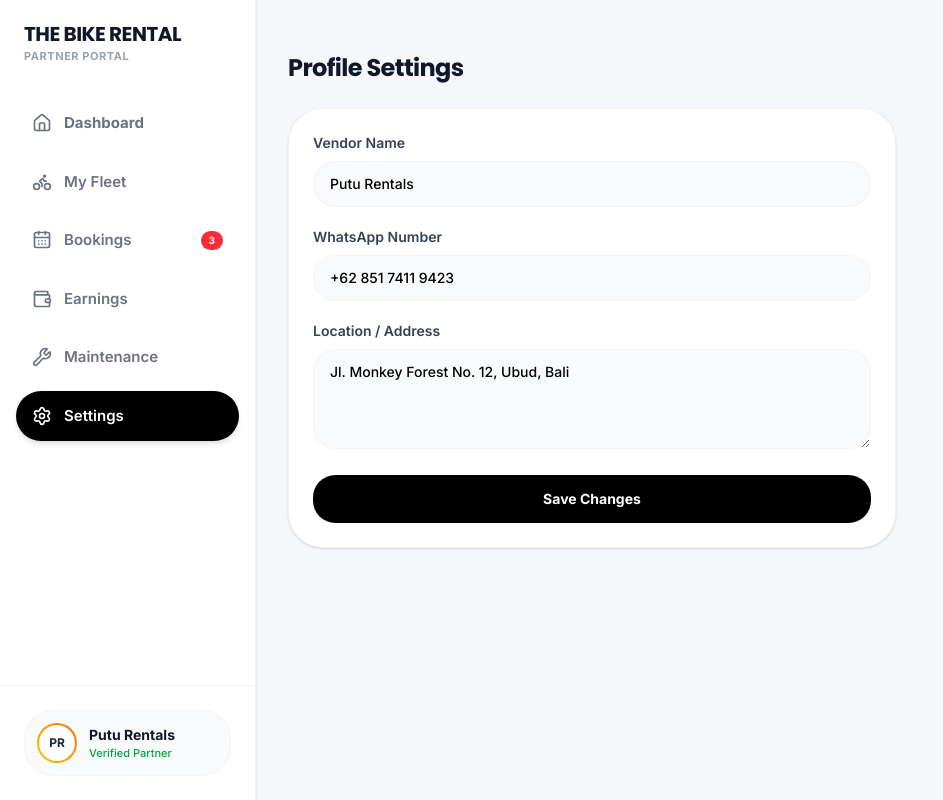
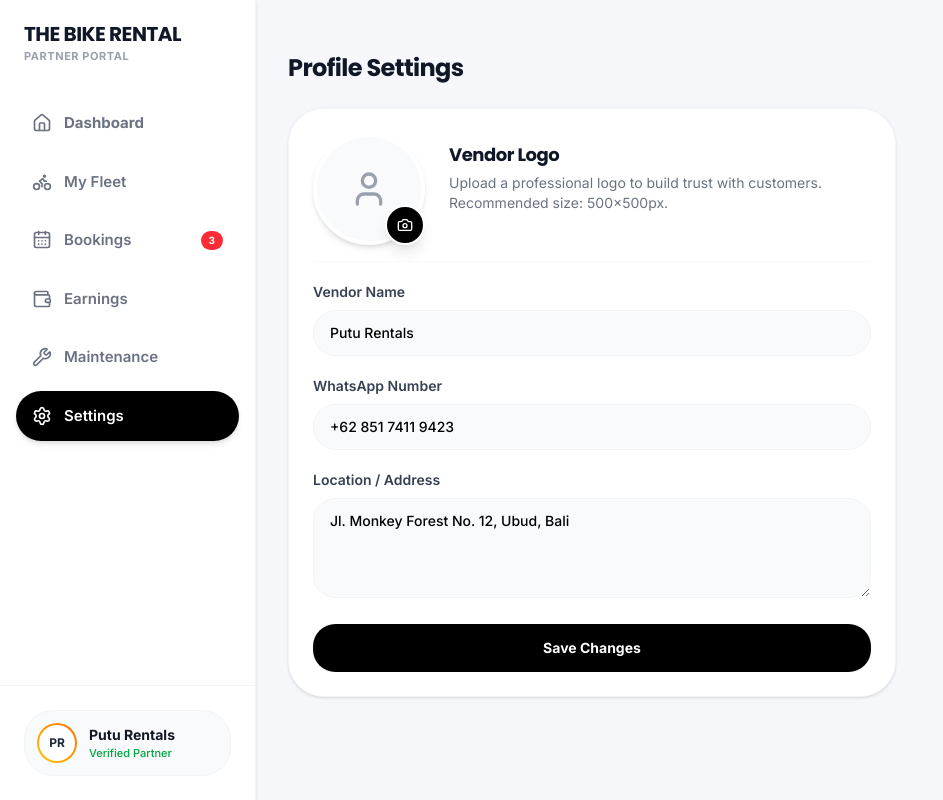
Before and after one commit to thebikerentalbali/thebikerentalbalinew, a Next.js app: page /partnerportal in a window 1280 px wide. Both pictures are taken after a click on the button "Settings". Shown: the whole page, without its empty margins (0-943 px from the left). Built offline with nearby package versions, Linux system fonts and the light colour scheme.

Commit message:
feat: add vendor logo upload to profile section in partner portal

```diff
--- a/src/app/partnerportal/page.tsx
+++ b/src/app/partnerportal/page.tsx
@@ -1,7 +1,7 @@
 "use client"
 
 import { useState, useEffect } from "react"
-import { Bike, DollarSign, CalendarDays, Settings, Bell, Search, Star, Plus, QrCode, Home, Wallet, User, ChevronRight, ChevronLeft, TrendingUp, Wrench, MoreVertical, CheckCircle2, Clock, X, ChevronDown, List, Calendar as CalendarIcon } from "lucide-react"
+import { Bike, DollarSign, CalendarDays, Settings, Bell, Search, Star, Plus, QrCode, Home, Wallet, User, ChevronRight, ChevronLeft, TrendingUp, Wrench, MoreVertical, CheckCircle2, Clock, X, ChevronDown, List, Calendar as CalendarIcon, Camera } from "lucide-react"
 import Link from "next/link"
 
 export default function VendorDashboard() {
@@ -28,6 +28,7 @@ export default function VendorDashboard() {
   const [isAddingServiceScooter, setIsAddingServiceScooter] = useState(false)
   const [newServiceScooter, setNewServiceScooter] = useState({ name: "", plate: "", odo: "", oil: "", service: "", nextOil: "", nextService: "" })
   const [editingServiceLog, setEditingServiceLog] = useState<any>(null)
+  const [vendorLogo, setVendorLogo] = useState<string | null>(null)
 
   // Bookings State
   const [bookingView, setBookingView] = useState<'list' | 'calendar'>('list')
@@ -619,6 +620,37 @@ export default function VendorDashboard() {
           <div className="p-5 md:px-8 pb-12 animate-in fade-in max-w-2xl">
             <h2 className="text-2xl font-bold text-gray-900 mb-6">Profile Settings</h2>
             <div className="bg-white rounded-3xl p-6 border border-gray-100 shadow-sm space-y-5">
+              {/* Logo Upload Section */}
+              <div className="flex flex-col items-center sm:flex-row sm:items-start gap-6 pb-4 border-b border-gray-50">
+                <div className="relative group">
+                  <div className={`w-24 h-24 sm:w-28 sm:h-28 rounded-full border-4 border-white shadow-md flex items-center justify-center overflow-hidden bg-gray-50 transition-all ${!vendorLogo ? 'group-hover:bg-gray-100' : ''}`}>
+                    {vendorLogo ? (
+                      /* eslint-disable-next-line @next/next/no-img-element */
+                      <img src={vendorLogo} alt="Vendor Logo" className="w-full h-full object-cover" />
+                    ) : (
+                      <User className="w-10 h-10 text-gray-400 group-hover:scale-110 transition-transform" />
+                    )}
+                  </div>
+                  <label className="absolute bottom-0 right-0 bg-black text-white p-2.5 rounded-full cursor-pointer shadow-lg hover:scale-110 transition-transform border-2 border-white">
+                    <Camera className="w-4 h-4" />
+                    <input
+                      type="file"
+                      className="hidden"
+                      accept="image/*"
+                      onChange={(e) => {
+                        if (e.target.files && e.target.files[0]) {
+                          setVendorLogo(URL.createObjectURL(e.target.files[0]))
+                        }
+                      }}
+                    />
+                  </label>
+                </div>
+                <div className="text-center sm:text-left flex-1 pt-2">
+                  <h3 className="font-bold text-gray-900 text-lg">Vendor Logo</h3>
+                  <p className="text-sm text-gray-500 mt-1">Upload a professional logo to build trust with customers. Recommended size: 500x500px.</p>
+                </div>
+              </div>
+
               <div>
                 <label className="block text-sm font-semibold text-gray-700 mb-2">Vendor Name</label>
                 <input type="text" defaultValue="Putu Rentals" className="w-full bg-gray-50 border border-gray-100 rounded-xl px-4 py-3 text-sm font-medium outline-none focus:border-black focus:ring-1 focus:ring-black transition-all" />
```
